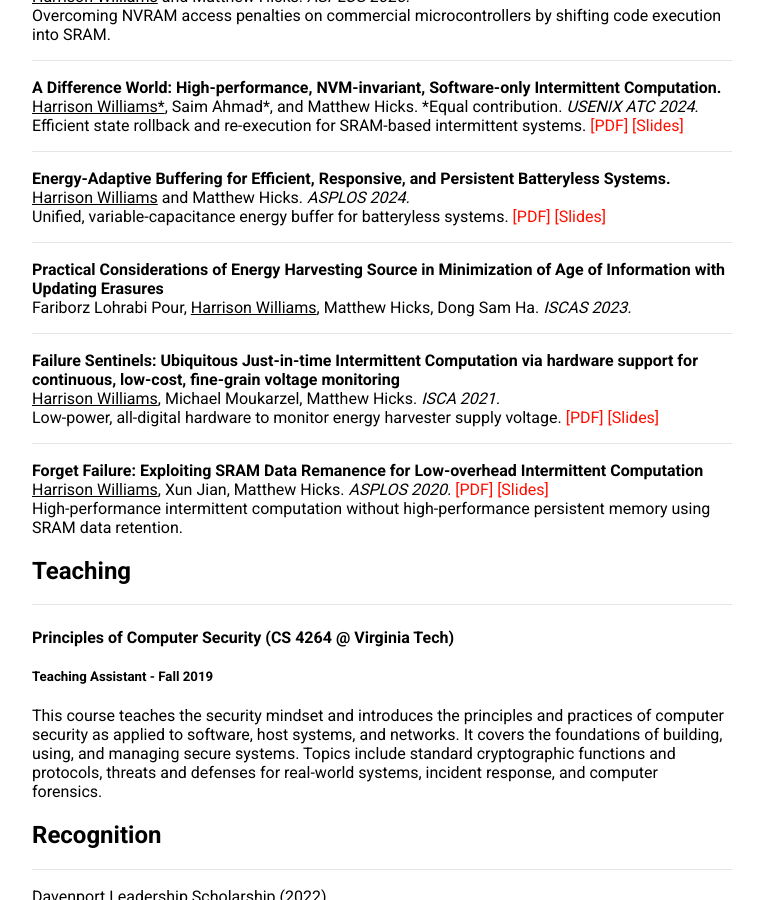
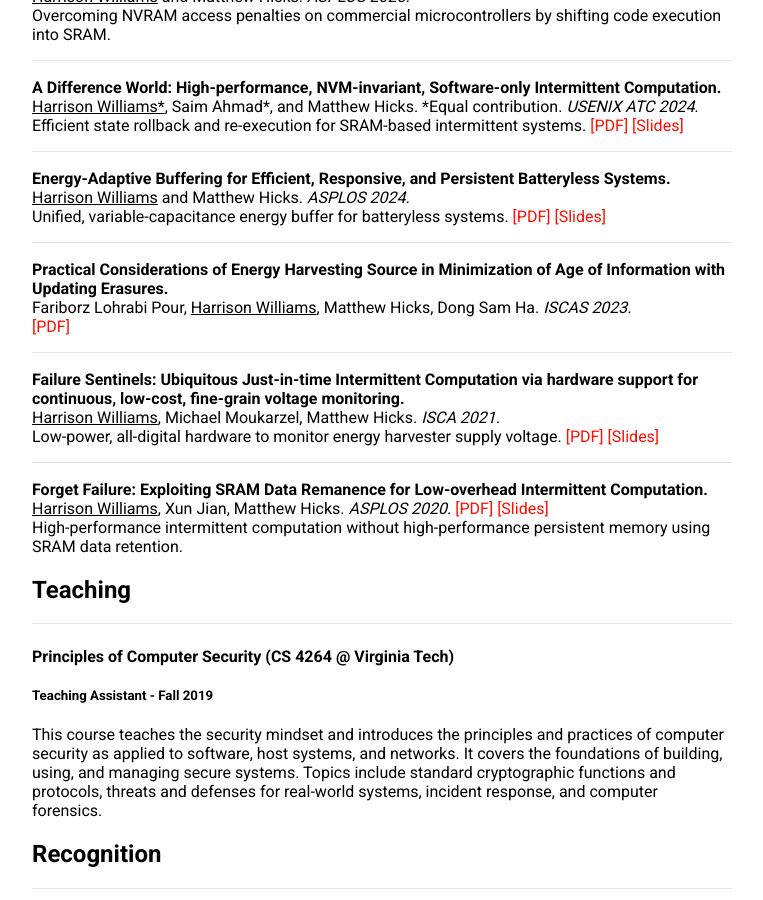
Before and after one commit to harriswms/harriswms.github.io, a Jekyll site: the page built from index.md, in a window 1280 px wide and 900 px high, scrolled down 501 px. Shown: the whole window, without its empty margins (258-1021 px from the left). Built offline with Jekyll 4.4.1, drawn with Linux system fonts in a browser that asks for light colours; our own code applies the rules of GitHub Pages for plain Markdown files.

Commit message:
Update index.md

```diff
--- a/index.md
+++ b/index.md
@@ -42,14 +42,15 @@ Unified, variable-capacitance energy buffer for batteryless systems.
 
 ---
 
-<b>Practical Considerations of Energy Harvesting Source in Minimization of Age of Information with Updating Erasures</b>
+<b>Practical Considerations of Energy Harvesting Source in Minimization of Age of Information with Updating Erasures.</b>
 <br>
 Fariborz Lohrabi Pour, <u>Harrison Williams</u>, Matthew Hicks, Dong Sam Ha. <i>ISCAS 2023.</i>
 <br>
+[\[PDF\]](https://harriswms.github.io/files/Iscas2023.pdf)
 
 ---
 
-<b>Failure Sentinels: Ubiquitous Just-in-time Intermittent Computation via hardware support for continuous, low-cost, fine-grain voltage monitoring</b>
+<b>Failure Sentinels: Ubiquitous Just-in-time Intermittent Computation via hardware support for continuous, low-cost, fine-grain voltage monitoring.</b>
 <br>
 <u>Harrison Williams</u>, Michael Moukarzel, Matthew Hicks. <i>ISCA 2021.</i>
 <br>
@@ -59,7 +60,7 @@ Low-power, all-digital hardware to monitor energy harvester supply voltage.
 
 ---
 
-<b>Forget Failure: Exploiting SRAM Data Remanence for Low-overhead Intermittent Computation</b>
+<b>Forget Failure: Exploiting SRAM Data Remanence for Low-overhead Intermittent Computation.</b>
 <br>
 <u>Harrison Williams</u>, Xun Jian, Matthew Hicks. <i>ASPLOS 2020.</i>
 [\[PDF\]](https://harriswms.github.io/files/ForgetFailure.pdf)
```
